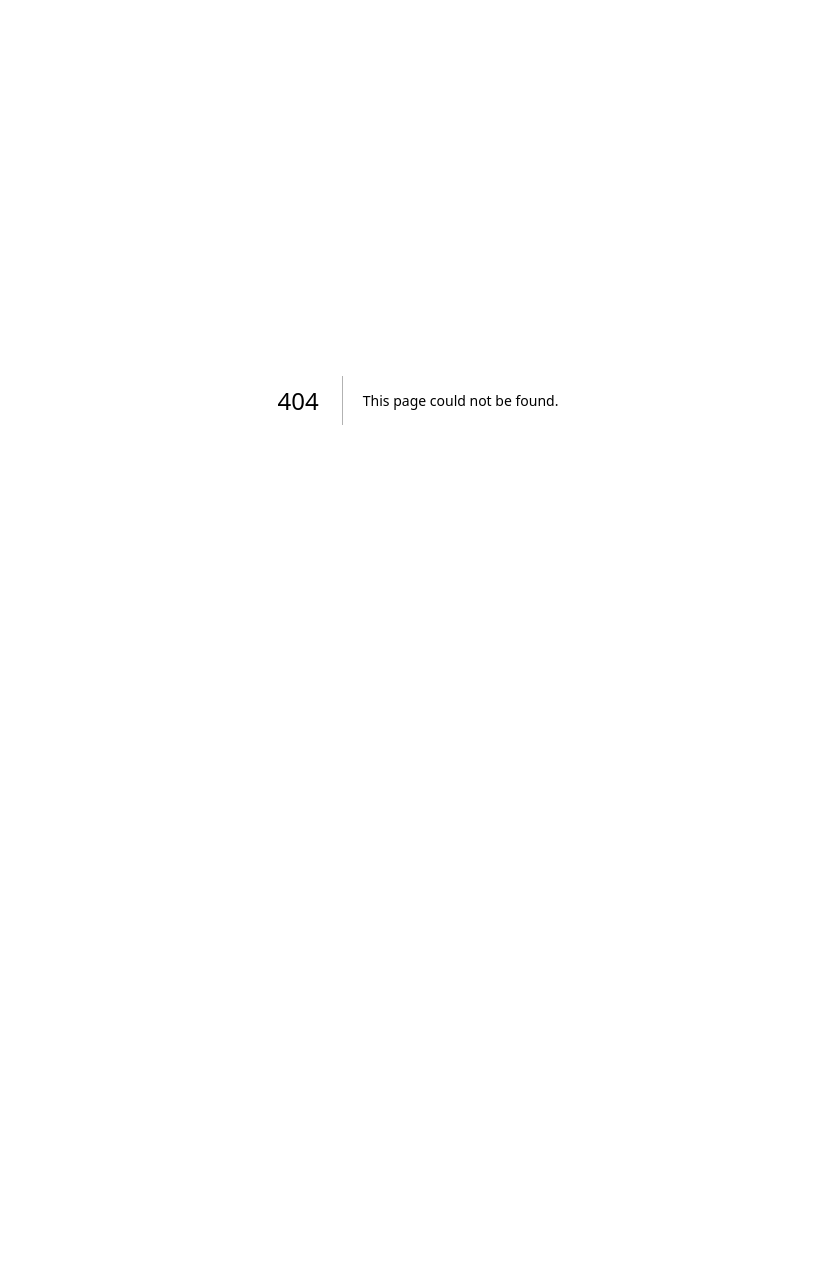
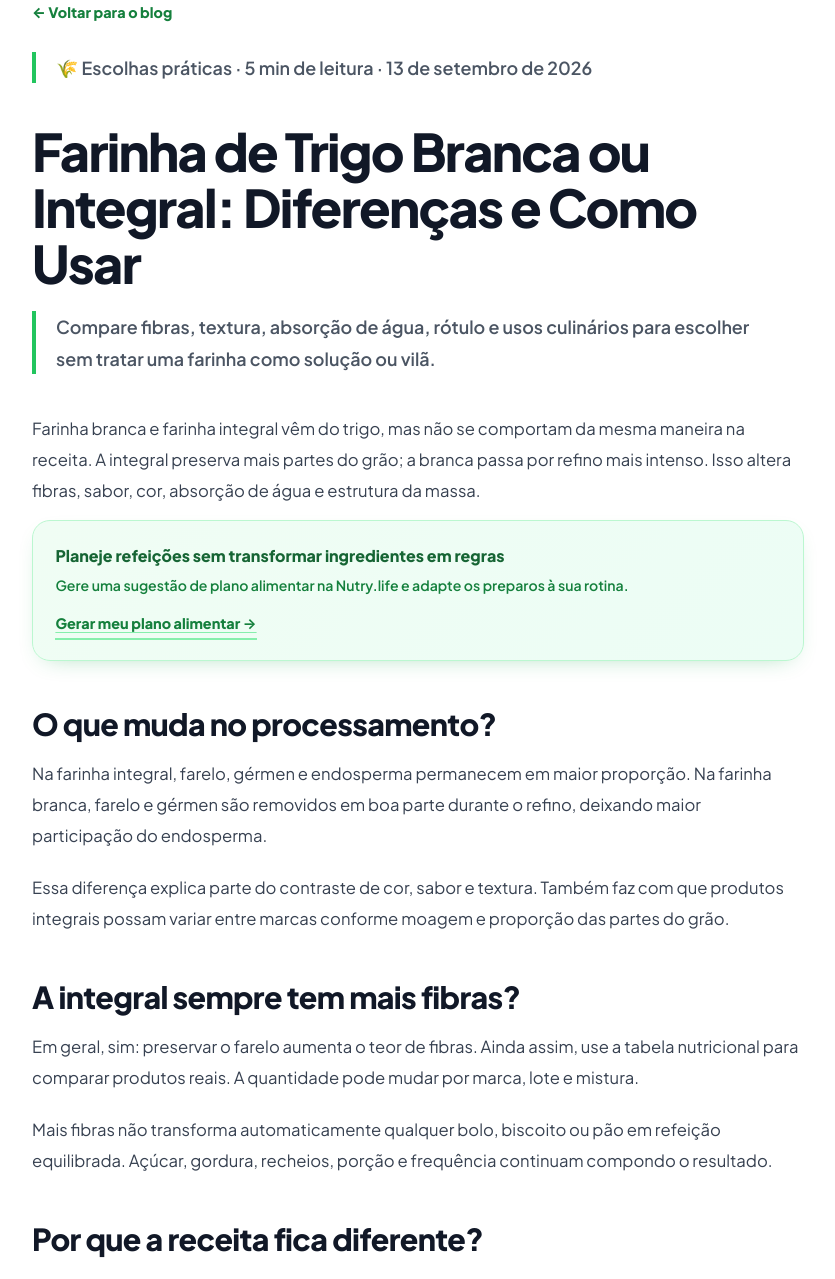
Before and after one commit to elevanceseguros/Nutri, a Next.js app: page /blog/farinha-trigo-branca-vs-integral-como-usar in a window 1280 px wide. Before the commit this address had no page. Shown: the top 1279 px of the page, without its empty margins (222-1057 px from the left). Before the commit the page ends 800 px from the top, so only its background shows below. Built offline with nearby package versions, Linux system fonts and the light colour scheme.

Commit message:
Publica artigo de 13/09 sobre farinha branca e integral

```diff
--- /dev/null
+++ b/src/app/blog/farinha-trigo-branca-vs-integral-como-usar/page.tsx
@@ -0,0 +1,96 @@
+import type { Metadata } from "next";
+import Link from "next/link";
+import styles from "../../page.module.css";
+
+const title = "Farinha de Trigo Branca ou Integral: Diferenças e Como Usar";
+const description = "Compare fibras, textura, absorção de água, rótulo e usos culinários para escolher sem tratar uma farinha como solução ou vilã.";
+const url = "https://www.nutry.life/blog/farinha-trigo-branca-vs-integral-como-usar";
+export const metadata: Metadata = {
+  title: `${title} | Nutry.life`, description,
+  alternates: { canonical: url },
+  openGraph: { title, description, type: "article", url, publishedTime: "2026-09-13", modifiedTime: "2026-09-13" },
+};
+const jsonLd = {
+  "@context": "https://schema.org", "@type": "Article", headline: title, description,
+  datePublished: "2026-09-13", dateModified: "2026-09-13", mainEntityOfPage: url,
+  publisher: { "@type": "Organization", name: "Nutry.life", url: "https://www.nutry.life" },
+};
+export default function Post() {
+  return (
+    <main className={styles.postContainer}>
+      <script type="application/ld+json" dangerouslySetInnerHTML={{ __html: JSON.stringify(jsonLd) }} />
+      <Link href="/blog" className={styles.backToBlog} data-nav="back-to-blog">← Voltar para o blog</Link>
+      <article>
+        <header>
+          <p className={styles.postExcerpt}>🌾 Escolhas práticas · 5 min de leitura · 13 de setembro de 2026</p>
+          <h1 className={styles.postTitle}>{title}</h1>
+          <p className={styles.postExcerpt}>{description}</p>
+        </header>
+        <div className={styles.postContent}>
+          <p>Farinha branca e farinha integral vêm do trigo, mas não se comportam da mesma maneira na receita. A integral preserva mais partes do grão; a branca passa por refino mais intenso. Isso altera fibras, sabor, cor, absorção de água e estrutura da massa.</p>
+          <div className={styles.articleCtaTop} data-cta="top">
+            <div><strong>Planeje refeições sem transformar ingredientes em regras</strong>
+              <p>Gere uma sugestão de plano alimentar na Nutry.life e adapte os preparos à sua rotina.</p>
+              <Link href="/" className={styles.articleCtaLink}>Gerar meu plano alimentar →</Link>
+            </div>
+          </div>
+          <h2>O que muda no processamento?</h2>
+          <p>Na farinha integral, farelo, gérmen e endosperma permanecem em maior proporção. Na farinha branca, farelo e gérmen são removidos em boa parte durante o refino, deixando maior participação do endosperma.</p>
+          <p>Essa diferença explica parte do contraste de cor, sabor e textura. Também faz com que produtos integrais possam variar entre marcas conforme moagem e proporção das partes do grão.</p>
+          <h2>A integral sempre tem mais fibras?</h2>
+          <p>Em geral, sim: preservar o farelo aumenta o teor de fibras. Ainda assim, use a tabela nutricional para comparar produtos reais. A quantidade pode mudar por marca, lote e mistura.</p>
+          <p>Mais fibras não transforma automaticamente qualquer bolo, biscoito ou pão em refeição equilibrada. Açúcar, gordura, recheios, porção e frequência continuam compondo o resultado.</p>
+          <h2>Por que a receita fica diferente?</h2>
+          <p>O farelo interfere na rede formada pelas proteínas do trigo e a farinha integral costuma absorver mais água. Uma substituição direta pode deixar pão mais denso, bolo seco ou massa quebradiça.</p>
+          <p>Dar tempo para hidratação e ajustar o líquido aos poucos ajuda. Em algumas receitas, misturar farinha branca e integral preserva leveza enquanto acrescenta sabor e fibras.</p>
+          <h2>É possível trocar uma pela outra na mesma medida?</h2>
+          <p>Às vezes, mas o resultado não será idêntico. Panquecas, tortas e bolos simples toleram ajustes com facilidade. Pães fermentados, massas delicadas e confeitaria dependem mais da estrutura e podem exigir mudança de água, descanso ou método.</p>
+          <p>Se a receita não foi desenvolvida para farinha integral, comece substituindo uma parte e observe textura. Adicione líquido gradualmente, porque retirar excesso depois é mais difícil.</p>
+          <h2>Como ler o rótulo</h2>
+          <p>“Cor escura”, sementes na embalagem ou palavras como multigrãos não provam que a farinha seja integral. Confira a denominação e a lista de ingredientes.</p>
+          <p>Em misturas prontas, observe a ordem dos ingredientes, presença de açúcares, gorduras, sal e aditivos. Compare fibras por 100 gramas e por porção, lembrando que porções diferentes podem criar uma impressão enganosa.</p>
+          <h2>Farinha enriquecida significa farinha integral?</h2>
+          <p>Não. O enriquecimento com ferro e ácido fólico e a presença das partes integrais do grão são características diferentes. Uma farinha branca pode ser enriquecida e continuar sendo refinada.</p>
+          <p>Leia o nome completo do produto. Termos nutricionais isolados não substituem a lista de ingredientes e a tabela.</p>
+          <h2>Integral emagrece ou controla a glicose?</h2>
+          <p>Nenhuma farinha garante emagrecimento nem controle glicêmico por si só. A integral pode fornecer mais fibras, mas quantidade, receita, acompanhamentos, frequência, sono, atividade física e condições individuais também influenciam.</p>
+          <p>Pessoas com diabetes ou outras condições não devem transformar uma troca de farinha em prescrição própria. O planejamento individual precisa considerar a refeição e o tratamento como um todo.</p>
+          <h2>E o glúten?</h2>
+          <p>As duas são feitas de trigo e contêm glúten. Farinha integral não é alternativa segura para doença celíaca ou alergia ao trigo.</p>
+          <p>Produtos sem glúten usam outros ingredientes e se comportam de maneira diferente. Substituí-los em receitas exige formulação específica, não apenas trocar uma xícara por outra.</p>
+          <h2>Armazenamento merece atenção</h2>
+          <p>A presença do gérmen e de mais componentes do grão pode tornar a farinha integral mais sensível a calor, luz e tempo. Guarde ambas bem fechadas, em local seco e fresco, e respeite as instruções do fabricante.</p>
+          <p>Odor rançoso, umidade, insetos ou mudança incomum de aparência indicam descarte. Comprar embalagem grande só compensa quando ela será usada dentro do período adequado.</p>
+          <h2>Onde cada uma costuma funcionar bem</h2>
+          <ul>
+            <li><strong>Farinha branca:</strong> massas leves, bolos delicados, molhos e receitas em que a estrutura é central.</li>
+            <li><strong>Farinha integral:</strong> pães, panquecas, tortas e preparos que aceitam sabor mais marcante e textura rústica.</li>
+            <li><strong>Mistura das duas:</strong> estratégia prática para adaptar textura e fibras sem exigir troca total.</li>
+          </ul>
+          <h2>Checklist antes de escolher</h2>
+          <ul>
+            <li>Leia a denominação, não apenas a cor da embalagem.</li>
+            <li>Confira ingredientes e quantidade de fibras.</li>
+            <li>Considere a função da farinha na receita.</li>
+            <li>Ajuste líquidos aos poucos ao usar integral.</li>
+            <li>Lembre que ambas contêm glúten.</li>
+            <li>Compare preço pela quantidade realmente utilizada.</li>
+            <li>Escolha o tamanho de embalagem que será consumido sem desperdício.</li>
+          </ul>
+          <p>Leia também: <Link href="/blog/pao-integral-de-verdade-como-ler-rotulo">como identificar pão integral pelo rótulo</Link> · <Link href="/blog/aveia-flocos-farelo-farinha-diferencas">diferenças entre aveia em flocos, farelo e farinha</Link>.</p>
+          <section className={styles.premiumBanner} data-cta="final">
+            <div className={styles.premiumHeader}><h2>Use os ingredientes que funcionam na sua cozinha</h2>
+              <p>Gere uma sugestão de plano alimentar, adapte receitas às suas preferências e procure orientação profissional quando precisar de uma estratégia individual.</p>
+            </div>
+            <Link href="/" className={styles.premiumBtn}>Gerar meu plano alimentar</Link>
+          </section>
+          <Link href="/blog" className={styles.backToBlog} data-nav="back-to-all-articles">← Voltar para todos os artigos</Link>
+        </div>
+      </article>
+      <footer className={styles.footer}>
+        <p>Este conteúdo é educativo e não substitui avaliação de nutricionista ou médico. Necessidades, restrições alimentares, alergias, sintomas e condições de saúde exigem orientação individual.</p>
+        <p>Fontes e referências: <a href="https://www.tbca.net.br/" target="_blank" rel="noopener noreferrer">TBCA — Tabela Brasileira de Composição de Alimentos</a> · <a href="https://www.gov.br/saude/pt-br/assuntos/saude-brasil/publicacoes-para-promocao-a-saude/guia_alimentar_populacao_brasileira_2ed.pdf" target="_blank" rel="noopener noreferrer">Ministério da Saúde — Guia Alimentar</a>. Referências consultadas em 13/09/2026.</p>
+      </footer>
+    </main>
+  );
+}
--- a/src/app/sitemap.ts
+++ b/src/app/sitemap.ts
@@ -5,6 +5,7 @@ export default function sitemap(): MetadataRoute.Sitemap {
 
   // Artigos em ordem cronológica decrescente.
   return [
+    { url: `${baseUrl}/blog/farinha-trigo-branca-vs-integral-como-usar`, lastModified: new Date('2026-09-13'), changeFrequency: 'monthly', priority: 0.8 },
     { url: `${baseUrl}/blog/leite-em-po-vs-liquido-composicao-preparo`, lastModified: new Date('2026-09-12'), changeFrequency: 'monthly', priority: 0.8 },
     { url: `${baseUrl}/blog/feijao-de-molho-tempo-agua-cozimento`, lastModified: new Date('2026-09-11'), changeFrequency: 'monthly', priority: 0.8 },
     { url: `${baseUrl}/blog/queijo-ralado-pacote-ingredientes-sodio-porcao`, lastModified: new Date('2026-09-10'), changeFrequency: 'monthly', priority: 0.8 },
```
Also changed, not shown: src/app/blog/page.tsx (+9 -0 lines).
